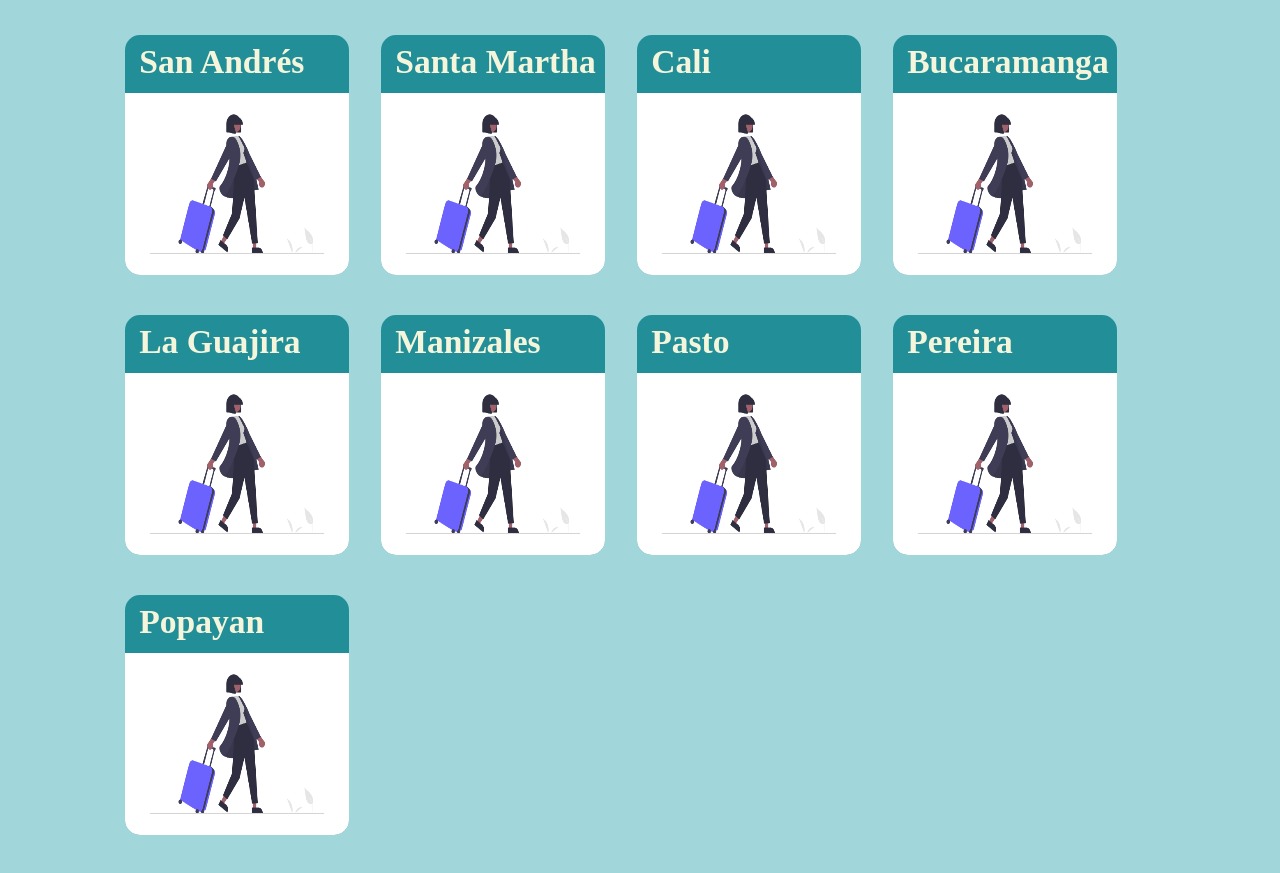
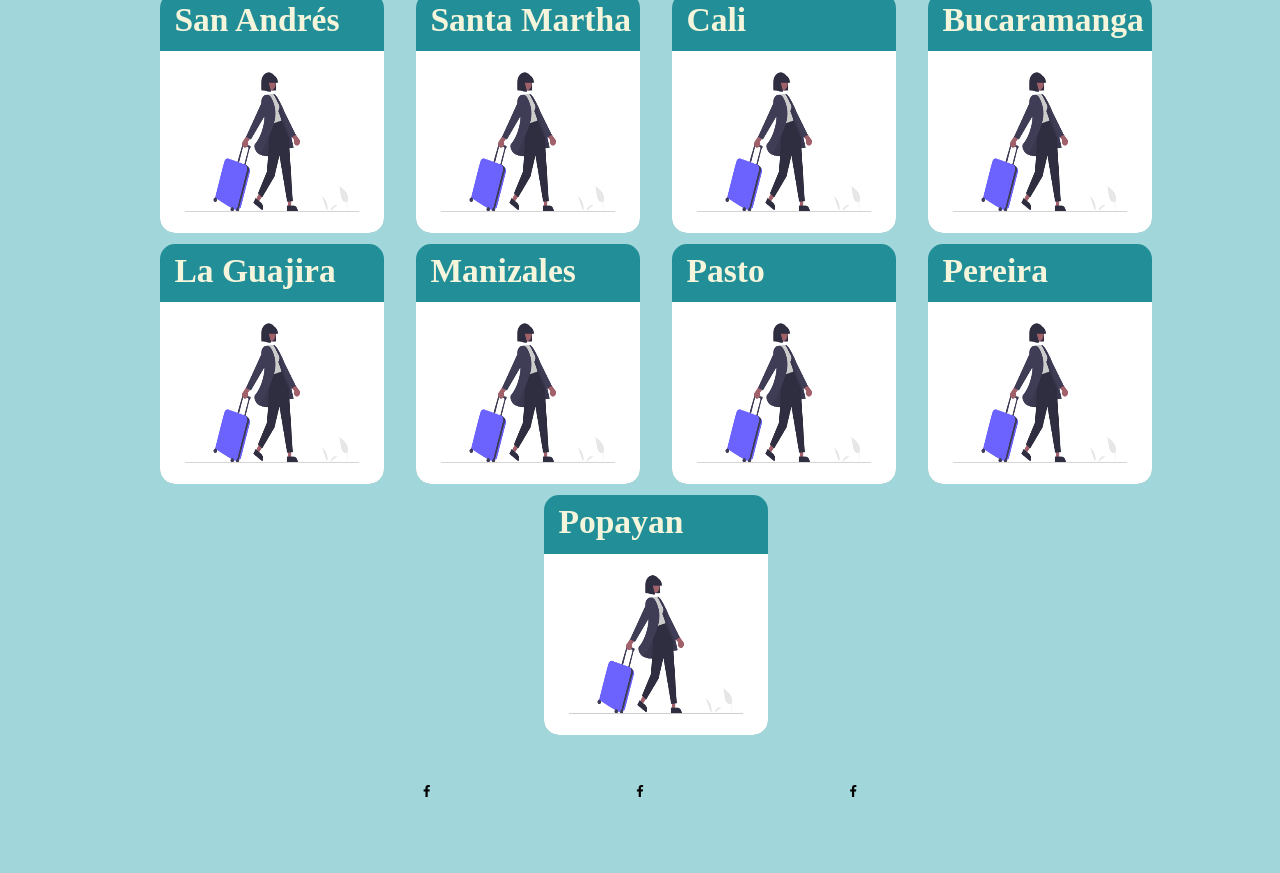
Before and after one commit to ronaldp12/trabajo, a plain HTML site: page index.html in a window 1280 px wide. Shown: the part 489-1362 px from the top of the page. After the commit the page ends 1291 px from the top, so only its background shows below. Drawn offline with nearby package versions, Linux system fonts and the light colour scheme.

Commit message:
Estructura footer

```diff
--- a/index.html
+++ b/index.html
@@ -4,13 +4,14 @@
     <meta charset="UTF-8">
     <meta name="viewport" content="width=device-width, initial-scale=1.0">
     <link rel="stylesheet" href="styles.css">
+    <link href='https://unpkg.com/boxicons@2.1.4/css/boxicons.min.css' rel='stylesheet'>
     <title>Document</title>
 </head>
 <body>
         <header>
 
             <div class="nav-bar">
-                <h1 >Ed-travel</h1>
+                <h1 >RP-travel</h1>
                 <ul>
                     <button class="btn-pri">Vuelos</button>
                     <button class="btn-pri">Alquiler de carros</button>
@@ -115,5 +116,14 @@
                 <img src="img/imagen.png" alt="">
             </div>
         </div>
+        <div class="container-4">
+            <div class="social">
+                <ul>
+                    <li><box-icon type='logo' name='facebook'><i class='bx bxl-facebook'></i></box-icon></li>
+                    <li><box-icon type='logo' name='facebook'><i class='bx bxl-facebook'></i></box-icon></li>
+                    <li><box-icon type='logo' name='facebook'><i class='bx bxl-facebook'></i></box-icon></li>
+                </ul>
+            </div>
+        </div>
 </body>
 </html>
--- a/styles.css
+++ b/styles.css
@@ -90,7 +90,6 @@ h3{
     justify-content: center;
     align-items: center;
     flex-wrap: wrap;
-    justify-content: flex-start;
     margin-left: 1.8rem;
 }
 
@@ -98,7 +97,8 @@ h3{
     width: 14rem;
     height: 15rem;
     margin: 16px;
-    margin-top: 1.5rem;
+    margin-top: 0.7rem;
+    margin-bottom: 0;
     background-color: #228f98;
     display: flex;
     flex-direction: column;
@@ -120,3 +120,24 @@ h3{
     padding: 0.5rem;
     margin-left: 0.8rem;
 }
+.container-4{
+    width: 100%;
+    display: flex;
+    align-items: center;
+    justify-content: center;
+}
+.social{
+    width: 50%;
+    height: 20%;
+    display: flex;
+    flex-direction: column;
+    align-items: center;
+}
+.social >ul {
+    width: 100%;
+    display: flex;
+    justify-content: space-around
+}
+.social >ul > li{
+    list-style: none;
+}
```
